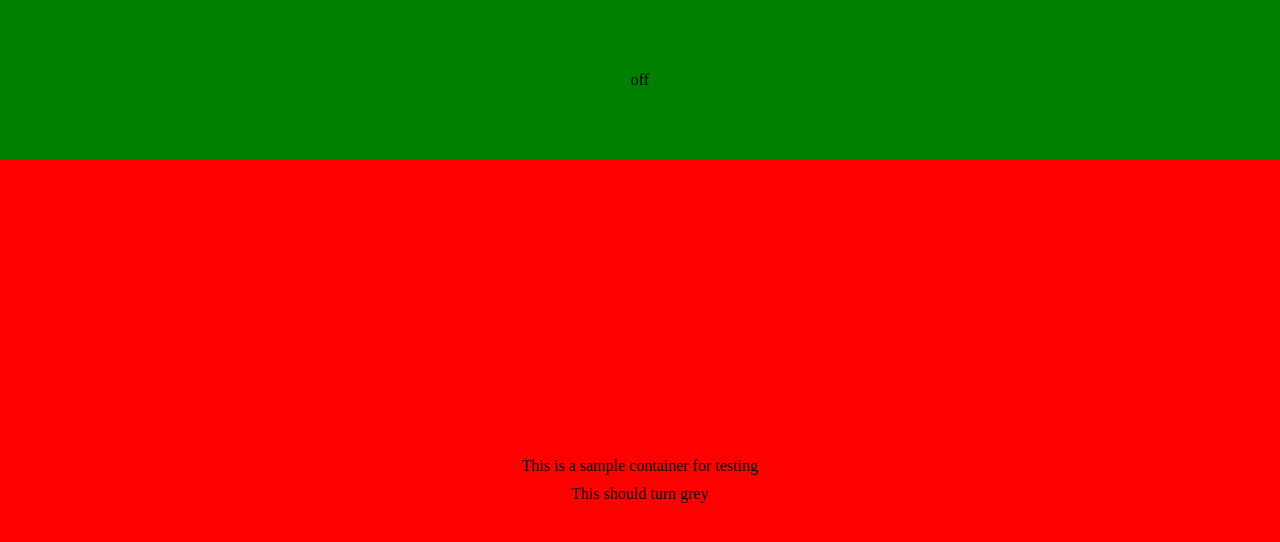
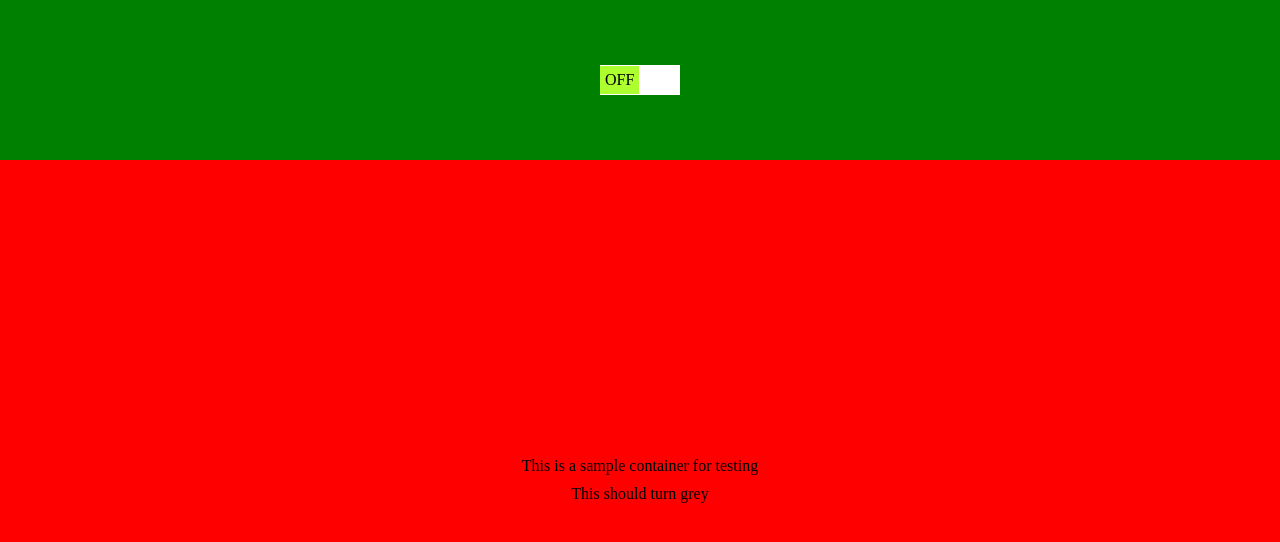
Before and after one commit to ZedanSaheer/dark-mode-app-react, a React (Create React App) app: page / in a window 1280 px wide. Shown: the top 542 px of the page. Built offline with nearby package versions, Linux system fonts and the light colour scheme.

Commit message:
Adding basic styles

```diff
--- a/src/App.css
+++ b/src/App.css
@@ -14,6 +14,21 @@ header{
     justify-content: center;
     align-items: center;
 }
+.DarkmodeToggle{
+    background: white;
+    width: 80px;
+    height: 30px;
+    display: flex;
+    align-items: center;
+    user-select: none;
+}
+.DarkmodeSwitch{
+    background: greenyellow;
+    padding: 5px;
+    text-transform: uppercase;
+    display: flex;
+    align-items: center;
+}
 main{
     flex:0.8;
     background: red;
--- a/src/App.js
+++ b/src/App.js
@@ -6,7 +6,7 @@ function App() {
   const [toggle, setToggle] = useState(false);
 
   const handleClick = () => {
-    setToggle(true);
+    setToggle(value=>!value);
   }
 
   return (
```
